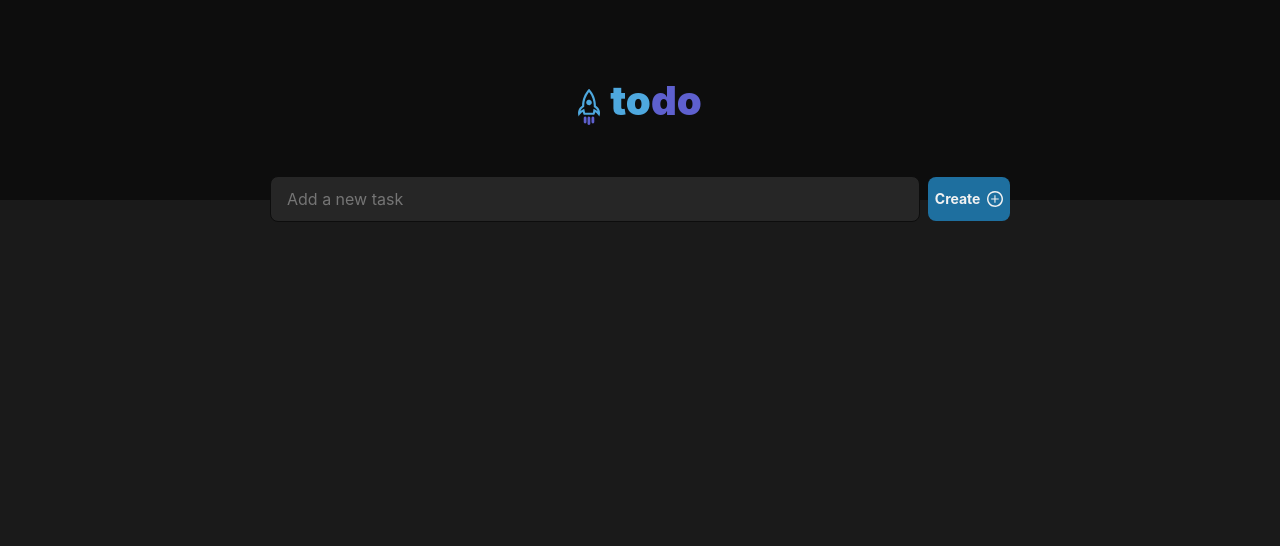
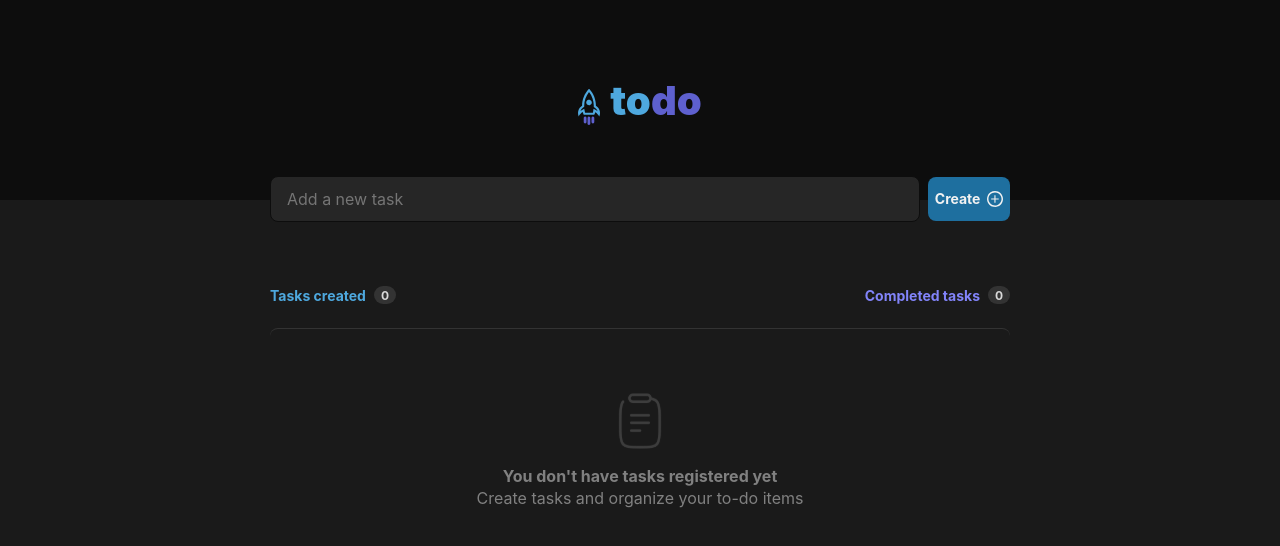
Before and after one commit to Villa-Nova/ToDo_List, a React (Vite) app: page / in a window 1280 px wide. Shown: the top 546 px of the page. Built offline with nearby package versions, Linux system fonts and the light colour scheme.

Commit message:
Formatting tag form to main

```diff
--- a/src/App.tsx
+++ b/src/App.tsx
@@ -1,6 +1,8 @@
 import styles from "./App.module.css"
 import { Header } from "./components/Header"
+import { NoTask } from "./components/NoTask"
 import { Search } from "./components/Search"
+import { TaskCounter } from "./components/TaskCounter"
 
 export function App() {
 
@@ -8,9 +10,11 @@ export function App() {
     <>
       <Header />
 
-      <form className={styles.center}>
+      <main className={styles.center}>
         <Search />
-      </form>
+        <TaskCounter />
+        <NoTask/>
+      </main>
     </>
   )
 }
```
